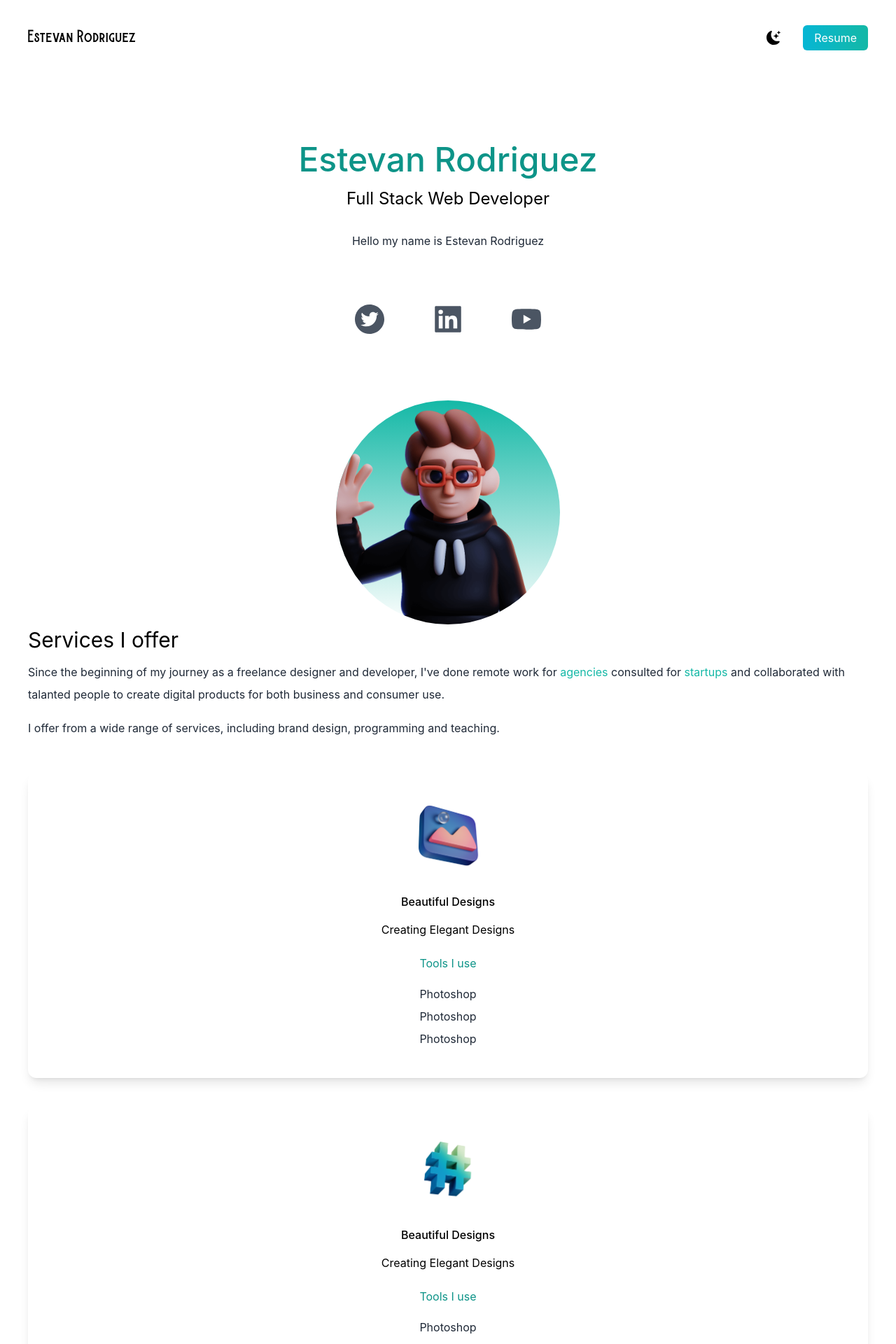
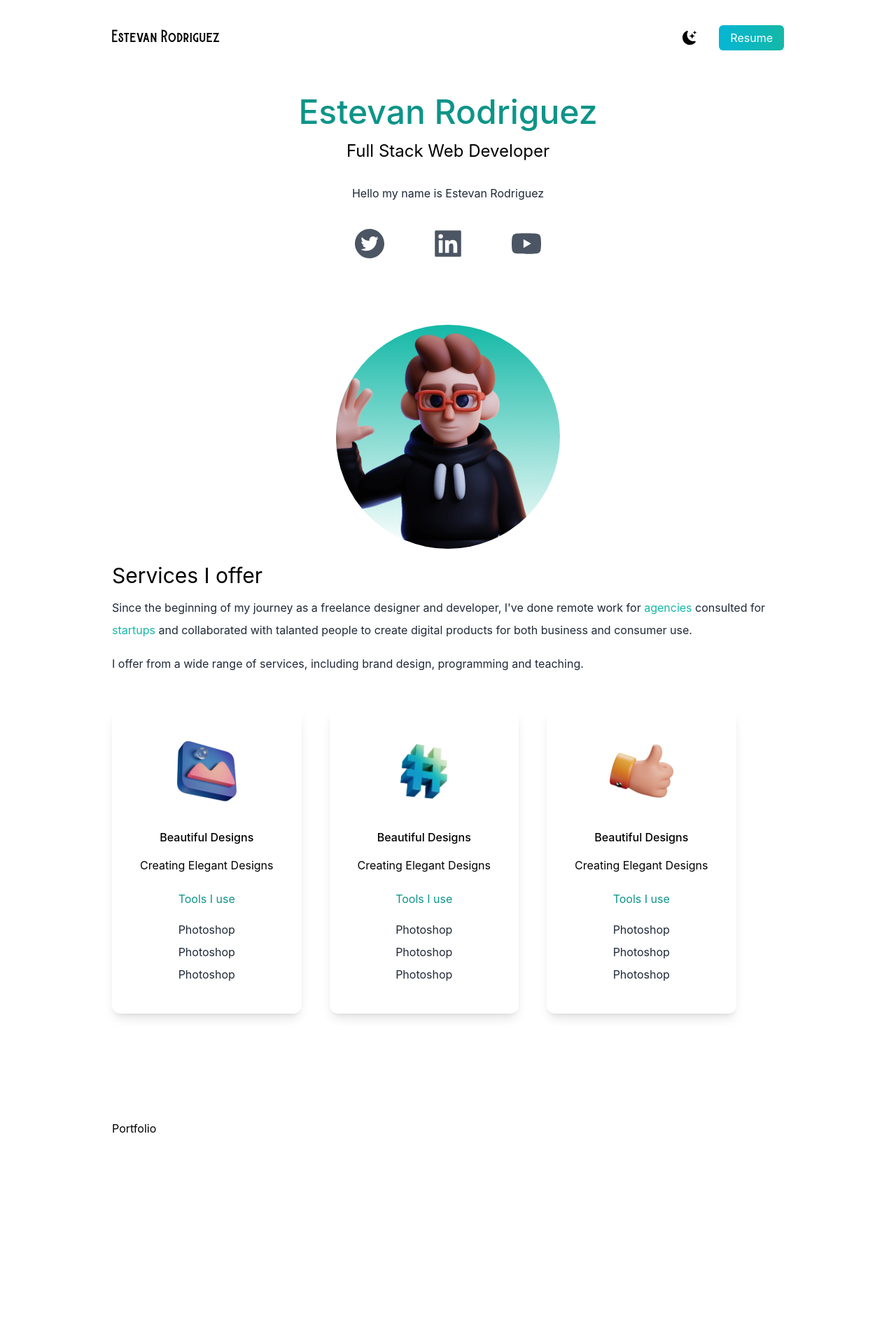
Before and after one commit to Esterod215/estevan-dev, a Next.js app: page / in a window 1280 px wide. Shown: the top 1920 px of the page at 70% size. Built offline with nearby package versions, Linux system fonts and the light colour scheme.

Commit message:
Finished basic setup for site. Started on functionality for dark mode.

```diff
--- a/components/InfoSection.js
+++ b/components/InfoSection.js
@@ -12,7 +12,7 @@ import deved from "../public/dev-ed-wave.png";
 const InfoSection = () => {
   return (
     <div>
-      <div className="p-10 text-center">
+      <div className="pt-5 text-center">
         <h2 className="text-5xl py-2 text-teal-600 font-medium">
           Estevan Rodriguez
         </h2>
--- a/components/Navbar.js
+++ b/components/Navbar.js
@@ -2,13 +2,16 @@ import React from "react";
 
 import { BsFillMoonStarsFill } from "react-icons/bs";
 
-const Navbar = () => {
+const Navbar = ({ dark, setDark }) => {
   return (
-    <nav className="py-10 mb-12 flex justify-between">
+    <nav className="py-10 flex justify-between">
       <h1 className="text-xl font-burtons">Estevan Rodriguez</h1>
       <ul className="flex items-center">
         <li>
-          <BsFillMoonStarsFill className="cursor-pointer text-xl" />
+          <BsFillMoonStarsFill
+            className="cursor-pointer text-xl"
+            onClick={() => setDark(!dark)}
+          />
         </li>
         <li>
           <a
--- /dev/null
+++ b/components/Portfolio.js
@@ -0,0 +1,13 @@
+import React from "react";
+
+const Portfolio = () => {
+  return (
+    <div>
+      <div>
+        <h3>Portfolio</h3>
+      </div>
+    </div>
+  );
+};
+
+export default Portfolio;
--- a/components/Services.js
+++ b/components/Services.js
@@ -23,7 +23,7 @@ const Services = () => {
           programming and teaching.
         </p>
       </div>
-      <div>
+      <div className="lg:flex gap-10">
         <div className="text-center flex flex-col items-center shadow-lg p-10 rounded-xl my-10">
           <Image src={design} width={100} height={100} />
           <h3 className="text-large pt-8 pb-2 font-medium">
--- a/pages/index.js
+++ b/pages/index.js
@@ -1,3 +1,4 @@
+import { useState } from "react";
 import Head from "next/head";
 
 import Navbar from "../components/Navbar";
@@ -6,24 +7,25 @@ import Services from "../components/Services";
 import Portfolio from "../components/Portfolio";
 
 export default function Home() {
+  const [darkMode, setDarkMode] = useState(false);
   return (
-    <div>
+    <div className={darkMode ? "dark" : ""}>
       <Head>
         <title>Estevan Rodriguez Portfolio</title>
         <meta name="description" content="Generated by create next app" />
         <link rel="icon" href="/favicon.ico" />
       </Head>
 
-      <main className="bg-white px-10">
+      <main className="bg-white px-10 md:px-20 lg:px-40 dark:bg-gray-900">
         <section className="min-h-screen">
-          <Navbar />
+          <Navbar dark={darkMode} setDark={setDarkMode} />
           <InfoSection />
         </section>
 
-        <section>
+        <section className="min-h-screen">
           <Services />
         </section>
-        <section>
+        <section className="min-h-screen">
           <Portfolio />
         </section>
       </main>
--- a/tailwind.config.js
+++ b/tailwind.config.js
@@ -1,5 +1,6 @@
 /** @type {import('tailwindcss').Config} */
 module.exports = {
+  darkMode: "class",
   content: [
     "./app/**/*.{js,ts,jsx,tsx}",
     "./pages/**/*.{js,ts,jsx,tsx}",
```
